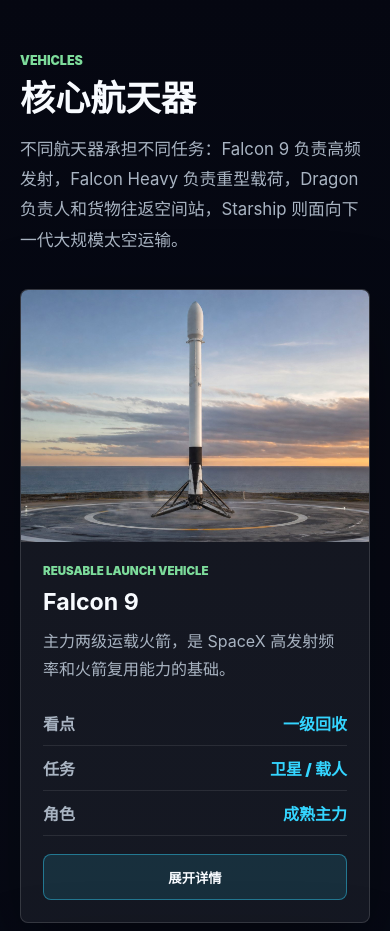
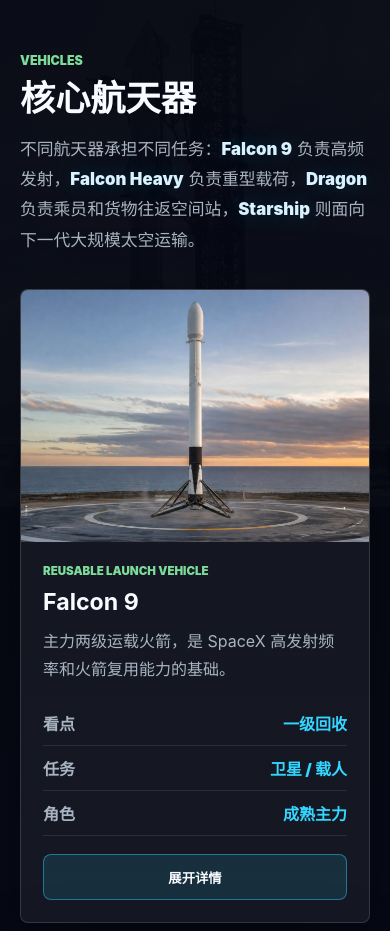
Before and after one commit to billowssun/spacex-showcase, a website: page index.html in a window 390 px wide. Shown: the part 5100-6031 px from the top of the page. Drawn offline with Linux system fonts and the light colour scheme.

Commit message:
Polish vehicle section copy and mobile background

```diff
--- a/index.html
+++ b/index.html
@@ -139,7 +139,7 @@
                 <div class="section-heading">
                     <p class="eyebrow">Vehicles</p>
                     <h2>核心航天器</h2>
-                    <p>不同航天器承担不同任务：Falcon 9 负责高频发射，Falcon Heavy 负责重型载荷，Dragon 负责人和货物往返空间站，Starship 则面向下一代大规模太空运输。</p>
+                    <p class="vehicle-intro">不同航天器承担不同任务：<strong class="vehicle-name">Falcon 9</strong> 负责高频发射，<strong class="vehicle-name">Falcon Heavy</strong> 负责重型载荷，<strong class="vehicle-name">Dragon</strong> 负责乘员和货物往返空间站，<strong class="vehicle-name">Starship</strong> 则面向下一代大规模太空运输。</p>
                 </div>
 
                 <div class="vehicle-grid">
--- a/src/script.js
+++ b/src/script.js
@@ -3,7 +3,7 @@ const vehicleDetails = {
         type: 'Reusable launch vehicle',
         name: 'Falcon 9',
         summary: 'Falcon 9 是 SpaceX 最成熟的主力运载火箭。它真正改变行业的地方，是让一级火箭完成任务后回到地面或海上平台，经过检查和翻新后再次飞行。',
-        features: ['一级火箭可回收复用', '承担卫星、星链、货运和载人发射', '高频发射帮助团队不断优化流程', '让“火箭像飞机一样反复使用”更接近现实'],
+        features: ['一级火箭可回收复用', '承担卫星、星链、货运和载人发射', '高频发射推动流程持续优化', '让火箭重复使用更接近日常运营'],
         useCases: ['商业卫星发射', 'Starlink 卫星部署', '国际空间站补给', 'Crew Dragon 载人发射']
     },
     falconHeavy: {
@@ -53,7 +53,7 @@ function openDetail(key) {
             <p>${detail.summary}</p>
             <div class="detail-columns">
                 <section>
-                    <h3>普通人要看懂的点</h3>
+                    <h3>关键看点</h3>
                     <ul>${detail.features.map(item => `<li>${item}</li>`).join('')}</ul>
                 </section>
                 <section>
--- a/src/styles.css
+++ b/src/styles.css
@@ -303,7 +303,25 @@ a {
 }
 
 .vehicles-section {
+    position: relative;
+    overflow: hidden;
     background: linear-gradient(180deg, var(--bg) 0%, #0b1120 100%);
+}
+
+.vehicles-section::before {
+    content: "";
+    position: absolute;
+    inset: 0;
+    pointer-events: none;
+    background:
+        linear-gradient(180deg, rgba(5, 7, 17, 0.72) 0%, rgba(11, 17, 32, 0.9) 100%),
+        url("../assets/starship-real.jpg") center 28% / cover no-repeat;
+    opacity: 0.18;
+}
+
+.vehicles-section .container {
+    position: relative;
+    z-index: 1;
 }
 
 .system-section {
@@ -341,6 +359,19 @@ a {
     color: var(--muted);
     font-size: 1.05rem;
     line-height: 1.8;
+}
+
+.vehicle-intro {
+    max-width: 950px;
+    text-wrap: pretty;
+}
+
+.vehicle-name {
+    display: inline-block;
+    color: #d8f3ff;
+    font-weight: 900;
+    white-space: nowrap;
+    text-shadow: 0 0 24px rgba(52, 213, 255, 0.28);
 }
 
 .split-layout,
@@ -902,6 +933,13 @@ a {
             linear-gradient(90deg, rgba(5, 7, 17, 0.55), rgba(5, 7, 17, 0.3));
     }
 
+    .vehicles-section::before {
+        background:
+            linear-gradient(180deg, rgba(5, 7, 17, 0.86) 0%, rgba(11, 17, 32, 0.78) 46%, rgba(11, 17, 32, 0.94) 100%),
+            url("../assets/starship-real.jpg") 58% top / auto 520px no-repeat;
+        opacity: 0.26;
+    }
+
     .hero-actions {
         flex-direction: column;
     }
```
